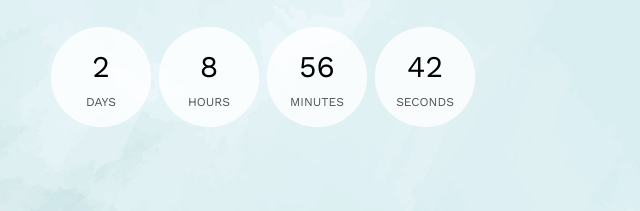
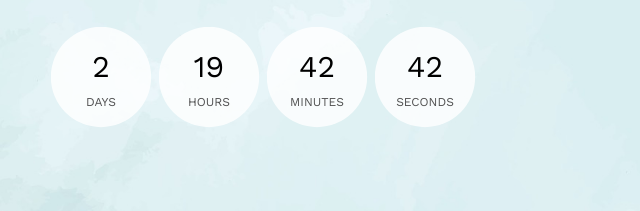
Before and after one commit to kaustubhghadge/weddinginvite, a plain HTML site: page index.html in a window 1280 px wide. Shown: the part 458-669 px from the top of the page, 377-1017 px from the left. Drawn offline with nearby package versions, Linux system fonts and the light colour scheme; files whose address does not match are found by name.

Commit message:
fixed counown

```diff
--- a/index.html
+++ b/index.html
@@ -189,12 +189,12 @@
     });
 
     //jQuery example
-    $('#simply-countdown-losange').simplyCountdown({
-        year: d.getFullYear(),
-        month: d.getMonth() + 1,
-        day: d.getDate(),
-        enableUtc: false
-    });
+    // $('#simply-countdown-losange').simplyCountdown({
+    //     year: d.getFullYear(),
+    //     month: d.getMonth() + 1,
+    //     day: d.getDate(),
+    //     enableUtc: false
+    // });
 </script>
 
 	</body>
--- a/js/simplyCountdown.js
+++ b/js/simplyCountdown.js
@@ -115,11 +115,11 @@
      */
     simplyCountdown = function (elt, args) {
         var parameters = extend({
-                year: 2015,
-                month: 6,
-                day: 28,
-                hours: 0,
-                minutes: 0,
+                year: 2022,
+                month: 5,
+                day: 2,
+                hours: 10,
+                minutes: 46,
                 seconds: 0,
                 words: {
                     days: 'day',
@@ -130,7 +130,7 @@
                 },
                 plural: true,
                 inline: false,
-                enableUtc: true,
+                enableUtc: false,
                 onEnd: function () {
                     return;
                 },
```
